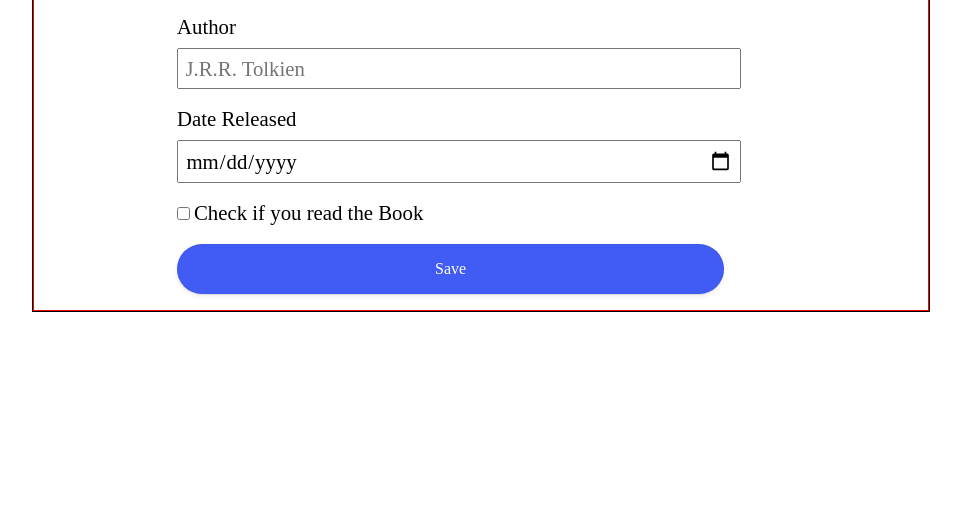
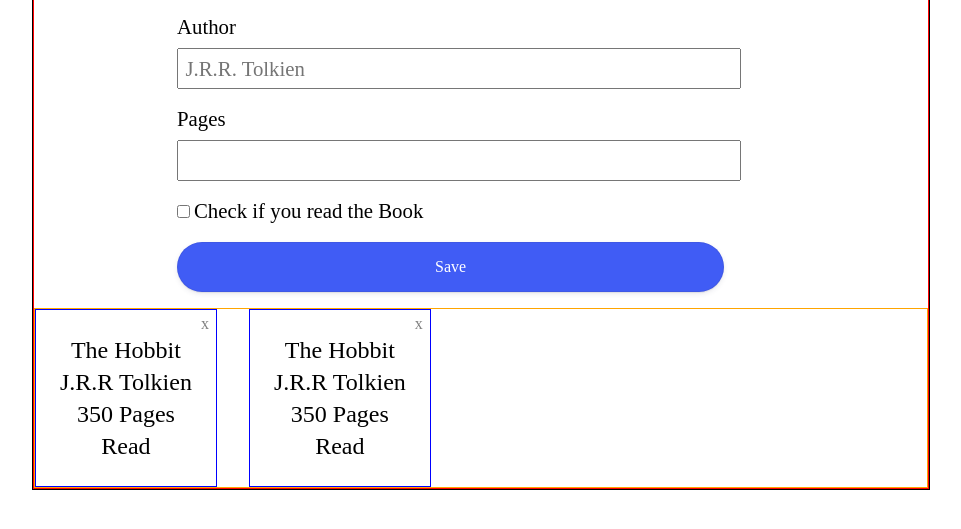
Before and after one commit to Luvi-Tatsu/Library, a plain HTML site: page Index.html in a window 1280 px wide. Shown: the part 233-762 px from the top of the page, without its empty margins (159-1120 px from the left). Drawn offline with Linux system fonts and the light colour scheme.

Commit message:
Create Books Area

```diff
--- a/Index.html
+++ b/Index.html
@@ -13,7 +13,6 @@
             <h1>LIBRARY</h1>
         </div>
         <div class="body">
-
             <form action="">
                 <div class="formTitle"><h1>Add Book</h1></div>
                 <div class="title">
@@ -24,9 +23,9 @@
                     <label for="author">Author</label>
                     <input type="text" id="author" name="author" placeholder="J.R.R. Tolkien">
                 </div>
-                <div class="date">
-                    <label for="date">Date Released</label>
-                    <input type="date" name="date" id="date">
+                <div class="pages">
+                    <label for="date">Pages</label>
+                    <input type="number" name="page" id="page">
                 </div>
                 <div class="checkbox">
                     <input type="checkbox" name="checkbox" id="checkbox">
@@ -36,7 +35,36 @@
                     <button class="save">Save</button>
                 </div>
             </form>
+            <div class="output">
+                <div class="card">
+
+                    <div class="delBtn">
+                    <button class="delete">x</button>
+                </div>
+                    <div class="content">
+                    <ul>
+                        <li class="title">The Hobbit</li>
+                        <li class="author">J.R.R Tolkien</li>
+                        <li class="pages">350 Pages</li>
+                        <li class="read">Read</li>
+                    </ul>
+                    </div>
+                </div>
+                <div class="card">
+                    <div class="delBtn">
+                    <button class="delete">x</button>
+                </div>
+                    <div class="content">
+                    <ul>
+                        <li class="title">The Hobbit</li>
+                        <li class="author">J.R.R Tolkien</li>
+                        <li class="pages">350 Pages</li>
+                        <li class="read">Read</li>
+                    </ul>
+                    </div>
+            </div>
         </div>
+
     </div>
 
 </body>
--- a/style.css
+++ b/style.css
@@ -64,7 +64,7 @@ form div {
     width: 90%;
   }
 
-  button {
+  button.save{
     border-radius: 29px;
     background-color: #405cf5;
     box-shadow: rgba(50, 50, 93, .1) 0 0 0 1px inset,rgba(50, 50, 93, .1) 0 2px 5px 0,rgba(0, 0, 0, .07) 0 1px 1px 0;
@@ -82,3 +82,41 @@ form div {
     width: auto;
     display: inline;
   }
+
+  .output{
+    border: 1px solid orange;
+    display: flex;
+    gap: 2rem;
+    flex-wrap: wrap;
+  }
+
+  .output .content{
+    padding: 1.5rem;
+
+  }
+  ul,li{
+    text-align: center;
+    list-style-type: none;
+    padding-left: 0;
+    cursor: pointer;
+    font-size: 1.5rem;
+  }
+  div.delBtn{
+    position: relative;
+  }
+
+  button.delete{
+    margin: 1px;
+    color: gray;
+    position: absolute;
+    right: 0px;
+    background-color: white;
+    border: none;
+    cursor: pointer;
+  }
+  button.delete:hover{
+    border: 1px gray solid;
+  }
+  .output .card{
+    border: 1px solid blue;
+  }
```
Also changed, not shown: ReadMe.txt.
